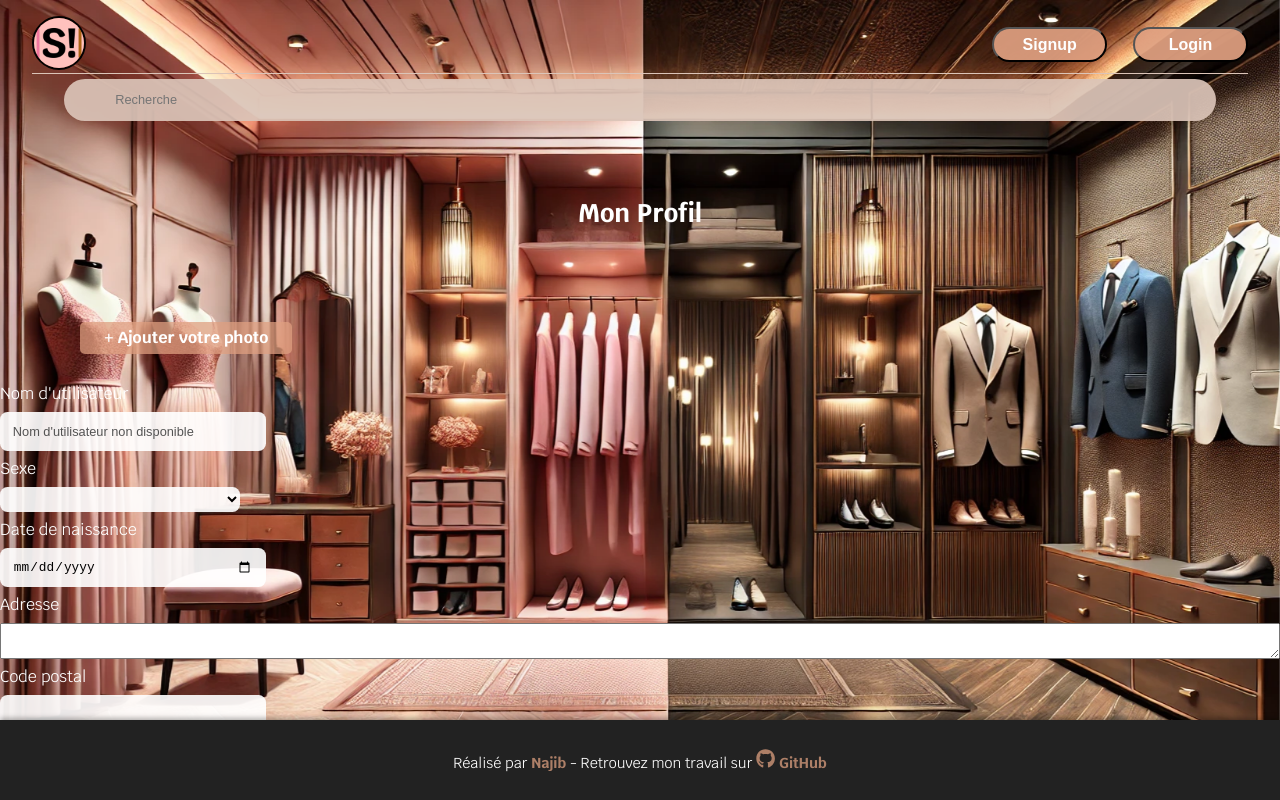
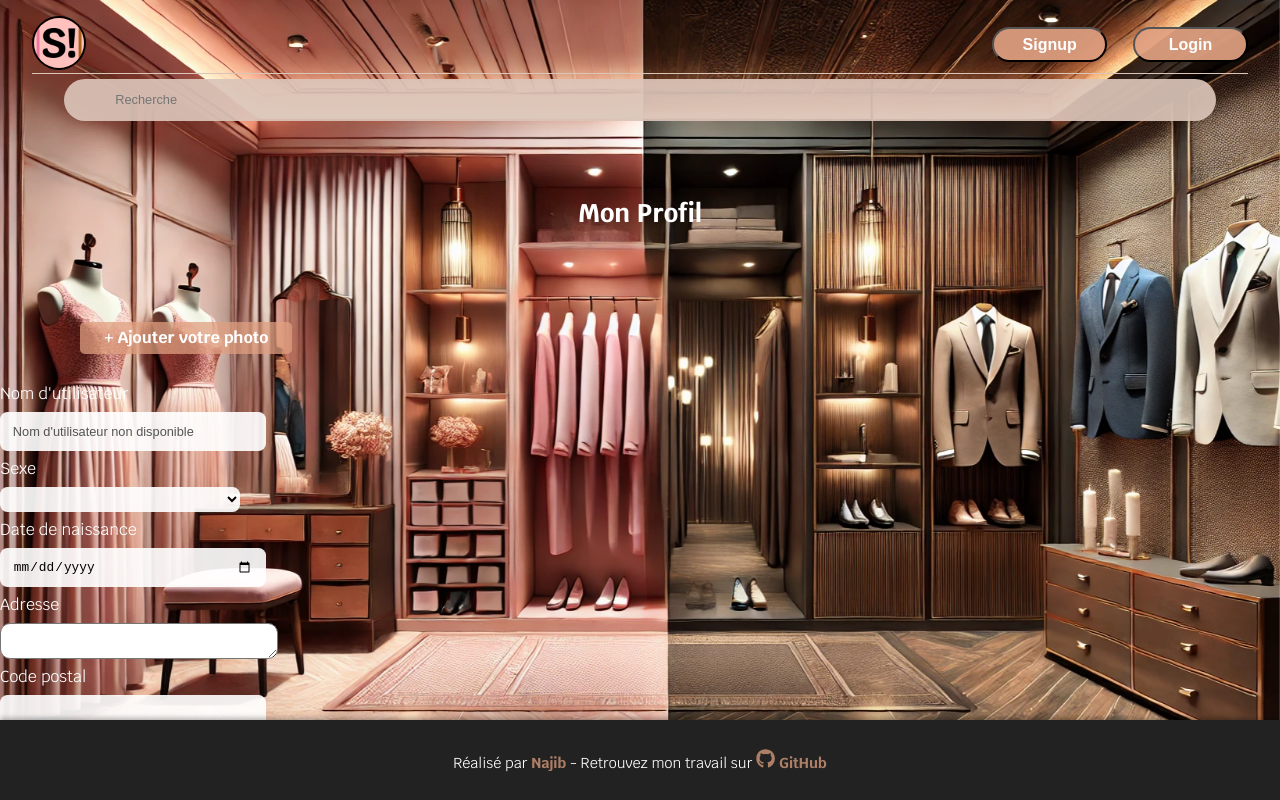
Before and after one commit to MohnajibG/Forentend-SOOK, a React (Vite) app: page /profileUpdate/1 in a window 1280 px wide. Shown: the top 800 px of the page. Built offline with nearby package versions, Linux system fonts and the light colour scheme; no server answers; a web font is replaced by a local one.

Commit message:
fix(profile)

```diff
--- a/src/assets/styles/profileUpdate.css
+++ b/src/assets/styles/profileUpdate.css
@@ -7,6 +7,7 @@
   display: flex;
   flex-direction: column;
   justify-content: center;
+
   gap: 5rem;
 }
 .main-profileUpdate img {
@@ -33,6 +34,11 @@
   justify-content: center;
   gap: 15px;
   margin-bottom: 1rem;
+}
+
+.adress-area {
+  width: 17rem;
+  border-radius: 10px;
 }
 
 .profileUpdate-image label {
--- a/src/pages/ProfilePage.tsx
+++ b/src/pages/ProfilePage.tsx
@@ -30,7 +30,7 @@ const ProfilePage: React.FC = () => {
         }
 
         const response = await axios.get(
-          `https://site--sook--dnxhn8mdblq5.code.run/profile/${userId}`,
+          `https://site--sook--dnxhn8mdblq5.code.run/user/profile/${userId}`,
           {
             headers: {
               Authorization: `Bearer ${token}`,
@@ -58,7 +58,7 @@ const ProfilePage: React.FC = () => {
   const handleSave = async () => {
     try {
       const response = await axios.put(
-        `https://site--sook--dnxhn8mdblq5.code.run//user/profilePage/${userId}`,
+        `https://site--sook--dnxhn8mdblq5.code.run/user/profilePage/${userId}`,
         updatedProfile,
         {
           headers: {
--- a/src/pages/ProfileUpdate.tsx
+++ b/src/pages/ProfileUpdate.tsx
@@ -17,7 +17,7 @@ const ProfileUpdate: React.FC = () => {
   const [postalCode, setPostalCode] = useState<string>("");
   const [country, setCountry] = useState<string>("");
   const [phoneNumber, setPhoneNumber] = useState<string>("");
-  const [sexe, setSexe] = useState<"Homme" | "Femme" | "Autre" | "-">("-");
+  const [sexe, setSexe] = useState<"Homme" | "Femme" | "Autre" | "-">("Autre");
   const [avatar, setAvatar] = useState<File | null>(null);
   const [dateOfBorn, setDateOfBorn] = useState<string>("");
   const [loading, setLoading] = useState<boolean>(false);
@@ -28,7 +28,7 @@ const ProfileUpdate: React.FC = () => {
 
       try {
         const response = await axios.get(
-          `https://site--sook--dnxhn8mdblq5.code.run//profile/${userId}`,
+          `https://site--sook--dnxhn8mdblq5.code.run/user/profile/${userId}`,
           {
             headers: {
               Authorization: `Bearer ${token}`,
@@ -88,7 +88,7 @@ const ProfileUpdate: React.FC = () => {
 
       // Envoi de la requête PUT
       await axios.put(
-        `https:/site--sook--dnxhn8mdblq5.code.run//profile/${userId}`,
+        `https://site--sook--dnxhn8mdblq5.code.run/user/profile/${userId}`,
         formData,
         {
           headers: {
@@ -143,7 +143,7 @@ const ProfileUpdate: React.FC = () => {
           <label htmlFor="sexe">Sexe</label>
           <select
             id="sexe"
-            value={sexe}
+            value="-"
             onChange={(e) =>
               setSexe(e.target.value as "Autre" | "Femme" | "Homme")
             }
@@ -164,6 +164,7 @@ const ProfileUpdate: React.FC = () => {
 
           <label htmlFor="adresse">Adresse</label>
           <textarea
+            className="adress-area"
             id="adresse"
             name="adresse"
             required
```
